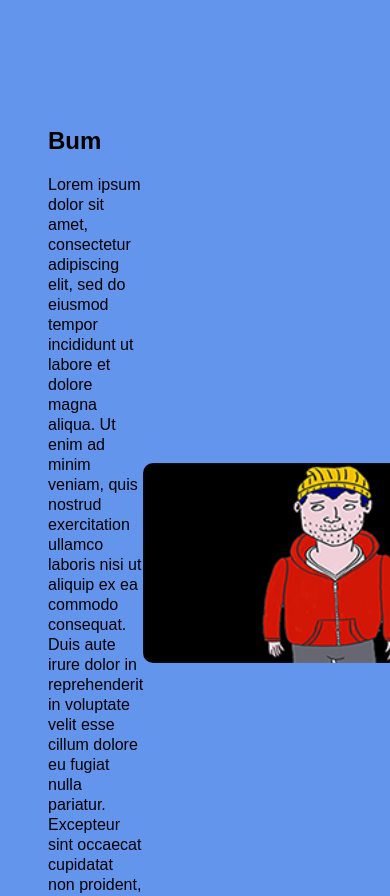
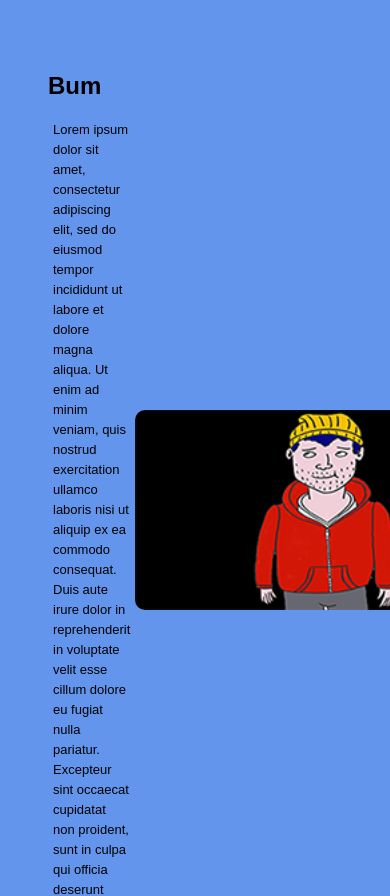
Before and after one commit to stevenbanilbo/flexbox-dummy, a plain HTML site: page index.html in a window 390 px wide. Shown: the part 1100-1996 px from the top of the page. Drawn offline with nearby package versions, Linux system fonts and the light colour scheme.

Commit message:
Update style.css

```diff
--- a/style.css
+++ b/style.css
@@ -290,6 +290,13 @@ ul.topnav.responsive li a.nav-link{
     display: block;
 }
 
+.blurb-info{
+
+    margin: 5px;
+    font-size: 13px;
+}
+
+
     .portfolio-wrapper{
 
         text-align: center;
```
